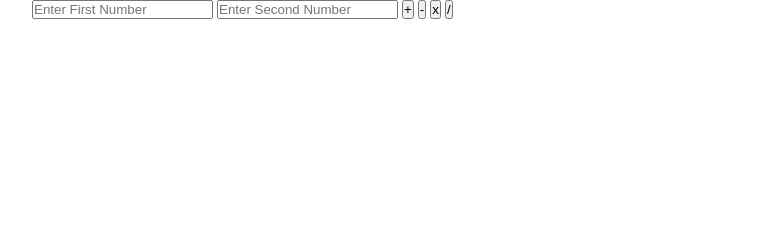
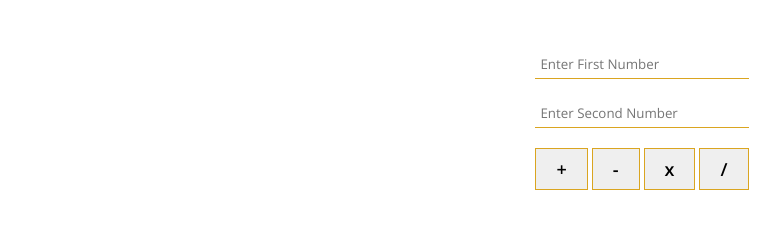
Before and after one commit to km-saifullah/calculatorApp, a plain HTML site: page index.html in a window 1280 px wide. Shown: the whole page, without its empty margins (8-788 px from the left). Drawn offline with nearby package versions, Linux system fonts and the light colour scheme.

Commit message:
calculator UI design done

```diff
--- a/css/style.css
+++ b/css/style.css
@@ -1,3 +1,4 @@
+@import url("https://fonts.googleapis.com/css2?family=Open+Sans:wght@300;400;500;600;700;800&display=swap");
 * {
   margin: 0;
   padding: 0;
@@ -23,3 +24,45 @@ p {
   width: 1200px;
   margin: 0 auto;
 }
+.main_calculator {
+  padding: 50px;
+}
+.calculator_form {
+  display: flex;
+  align-items: center;
+  justify-content: center;
+}
+.calculator_wrapper {
+  display: flex;
+  flex-direction: column;
+  gap: 20px;
+}
+.input_fields {
+  display: flex;
+  flex-direction: column;
+  gap: 20px;
+}
+.input_fields input {
+  width: 100%;
+  outline: none;
+  border: none;
+  border-bottom: 1px;
+  border-bottom-style: solid;
+  border-bottom-color: goldenrod;
+  padding: 5px;
+  font-family: "Open Sans", sans-serif;
+}
+.buttons_div button {
+  cursor: pointer;
+  padding: 8px 20px;
+  border: 1px solid goldenrod;
+  outline: none;
+  transition: all linear 0.3s;
+  font-size: 18px;
+  font-weight: 600;
+  font-family: "Open Sans", sans-serif;
+}
+.buttons_div button:hover {
+  background-color: goldenrod;
+  color: #fff;
+}
--- a/index.html
+++ b/index.html
@@ -4,16 +4,19 @@
     <meta charset="UTF-8" />
     <meta name="viewport" content="width=device-width, initial-scale=1.0" />
     <title>Calculator</title>
+    <!-- FavIcon -->
+    <link rel="shortcut icon" href="./images/favicon.ico" type="image/x-icon" />
     <!-- Custom CSS -->
     <link rel="stylesheet" href="./css/style.css" />
   </head>
   <body>
     <!-- Calculator Section Start -->
-    <section class="main_caiculator">
+    <section class="main_calculator">
       <div class="container">
-        <div class="calculator_wrapper">
         <div class="calculator_form">
           <form action="">
+            <div class="calculator_wrapper">
+              <div class="input_fields">
                 <input
                   type="text"
                   class="input1"
@@ -24,12 +27,15 @@
                   class="input2"
                   placeholder="Enter Second Number"
                 />
+              </div>
+              <div class="buttons_div">
                 <button class="addBtn">+</button>
                 <button class="subBtn">-</button>
                 <button class="proBtn">x</button>
                 <button class="divBtn">/</button>
+              </div>
+            </div>
           </form>
-          </div>
         </div>
       </div>
     </section>
```
Also changed, not shown: images/favicon.ico (added), 1 other file. Lines whose indentation alone changed are shown as unchanged.
